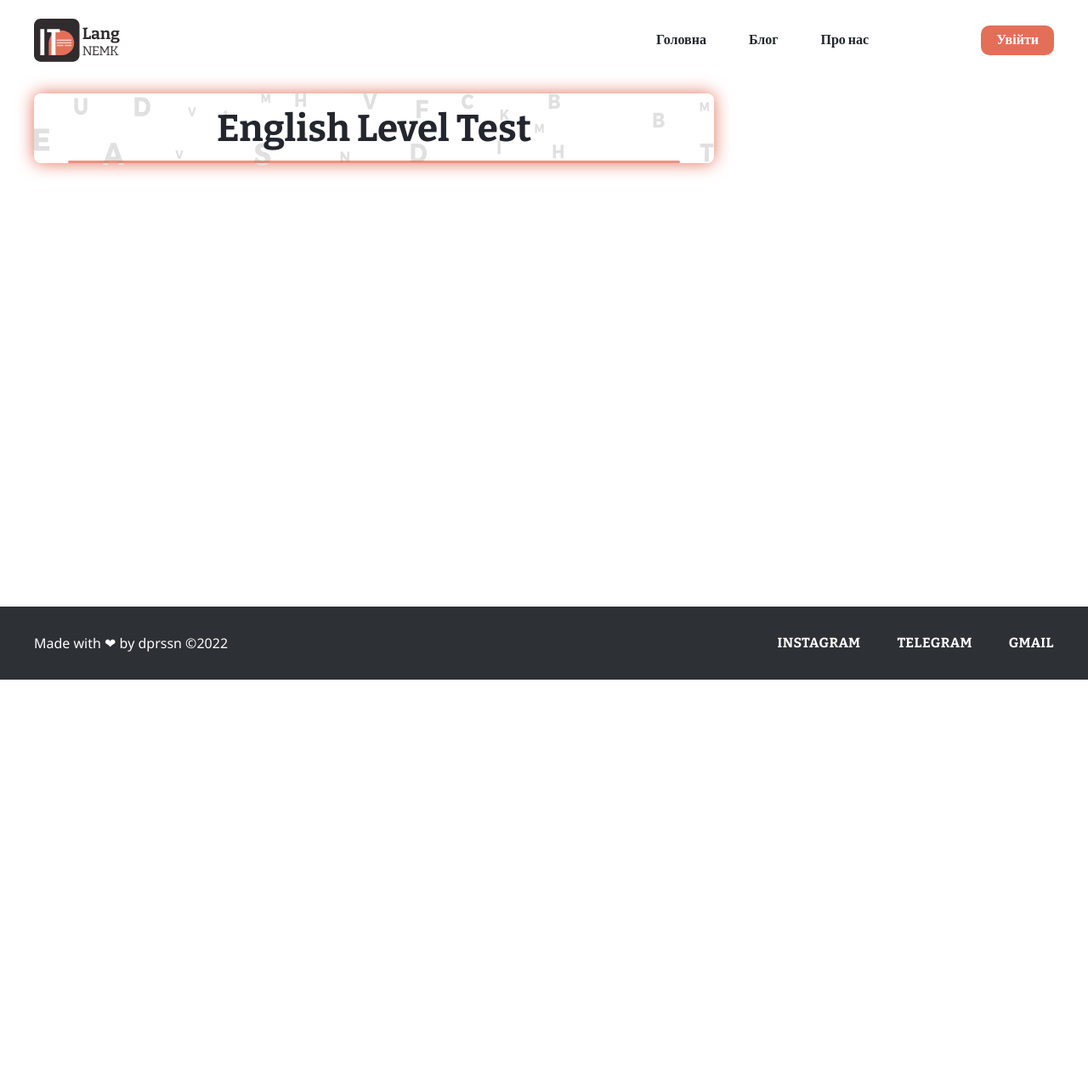
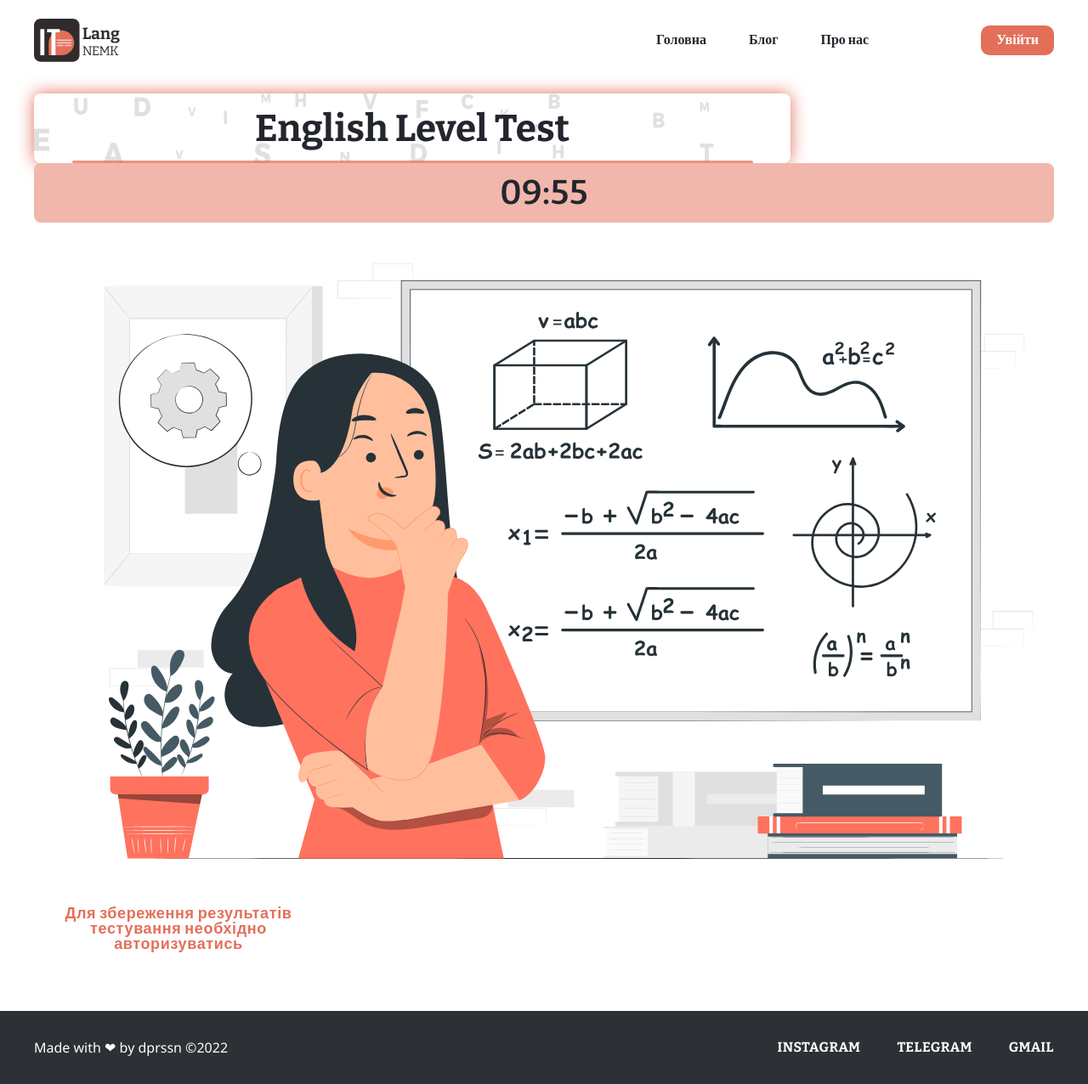
Before and after one commit to gnvadim29/ItLang, a Spring app: template src/main/resources/templates/english_level_test/test.html in a window 1280 px wide. Shown: the whole page at 85% size. Before the commit the page ends 800 px from the top, so only its background shows below. Run offline with Thymeleaf, Linux system fonts and the light colour scheme; the template is opened without the code that fills it, so the values that code supplies are empty; some of the project's set-up classes (security, data sources, template engines, error pages and the like) are left out, and stand-ins take their place.

Commit message:
modified english-level-test

```diff
--- a/src/main/resources/static/css/english-level-test/test.css
+++ b/src/main/resources/static/css/english-level-test/test.css
@@ -4,7 +4,7 @@
 }
 .wrapper{
     min-height: 100%;
-    overflow: hidden;
+    /*overflow: hidden;*/
     position: relative;
     z-index: 40;
     display: flex;
@@ -19,22 +19,19 @@
 .content{
     flex: 1 1 auto;
 }
-.content_result{
-    flex: 1 1 auto;
-    display: flex;
-    align-items: center;
-    margin-bottom: 10px;
-}
+
 header{
     margin: 15px 0 0 0;
+
 }
 /*********************************/
 .content_item{
-    width: 800px;
+    width: 890px;
     background: white;
     box-shadow: 0px 0px 20px #E36F59;
     border-radius: 8px;
     margin-top:30px;
+    flex-grow: 1;
 }
 .test_header{
     width: 100%;
@@ -56,50 +53,28 @@
     z-index: 2;
     padding: 20px 0 15px 0;
 }
-.test_timer{
-    position: absolute;
-    right: 0;
-    top: 22px;
-    display: flex;
+
+
+.timer_value{
+    font-style: normal;
+    font-weight: 600;
+    font-size: 40px;
+    line-height: 125%;
+    text-align: center;
+    letter-spacing: 0.01em;
+    color: #23262D;
 }
-.time{
-    width: 138px;
-    height: 77px;
-    background: #E36F59;
+.right_item{
+    flex-grow: 1;
+
+}
+.time_value{
+    background: #F1B7AC;
     border-radius: 8px;
-    box-shadow: 0px 4px 4px rgba(0, 0, 0, 0.25);
     display: flex;
     align-items: center;
-    flex-direction: column;
-    justify-content: space-between;
-    margin-left: 10px;
-    padding-top: 5.5px;
-}
-.timer_value{
-    font-weight: 500;
-    font-size: 40px;
-    letter-spacing: 0.01em;
-    color: #FFFFFF;
-}
-.time_text{
-    width: 100%;
-    text-align: center;
-    background: white;
-    height: 25px;
-    border-radius: 0 0 8px 8px;
-    font-weight: 500;
-    font-size: 20px;
-    letter-spacing: 0.75em;
-    text-transform: uppercase;
-    color: #E36F59;
-    padding-top: 3px;
-
-}
-.clock-img{
-    margin-top: 4px;
-}
-.time-text{
-    margin: 0 0 0 7px;
+    justify-content: center;
+    height: 70px;
 }
 .header_line{
     height: 3px;
@@ -121,7 +96,8 @@
 }
 .items{
     display: flex;
-    justify-content: space-between;
+    position: relative;
+
 }
 .answer{
     margin-top: 20px;
@@ -188,7 +164,24 @@
     background: #E75B41;
 }
 .right_item{
-    margin-top: 30px;
+    /*margin-top: 30px;*/
+    /*margin-left: 40px;*/
+    display: flex;
+    flex-direction: column;
+    top: 0;
+    position: sticky;
+}
+.right_item-img{
+    width: 100%;
+}
+.right_text{
+    width: 340px;
+    font-weight: 600;
+    font-size: 18px;
+    text-align: center;
+    letter-spacing: 0.035em;
+    color: #E36F59;
+    margin-top: 10px;
 }
 /***************************************/
 @media (max-width: 965px) {
--- a/src/main/resources/templates/english_level_test/test.html
+++ b/src/main/resources/templates/english_level_test/test.html
@@ -31,9 +31,7 @@
 
         <section class="content">
             <div class="container content_container">
-                <div class="items">
                     <div class="content_item">
-
                         <div class="test_header">
                             <div class="image">
                                 <img th:src="@{/media/level-test/bg.svg}" src="../../static/media/level-test/bg.svg" class="header_bg" alt="">
@@ -102,7 +100,12 @@
                         <div class="time_value">
                             <span class="timer_value" id="timer">10:00</span>
                         </div>
-                    </div>
+                        <div class="right_image">
+                            <img class="right_item-img" th:src="@{/media/level-test/pana.svg}" src="../../static/media/level-test/pana.svg" alt="">
+                        </div>
+                        <div class="right_text">
+                            Для збереження результатів тестування необхідно авторизуватись
+                        </div>
                 </div>
 
             </div>
```
Also changed, not shown: src/main/resources/static/media/level-test/pana.svg (added), src/main/resources/static/test.css (added), 1 other file.
